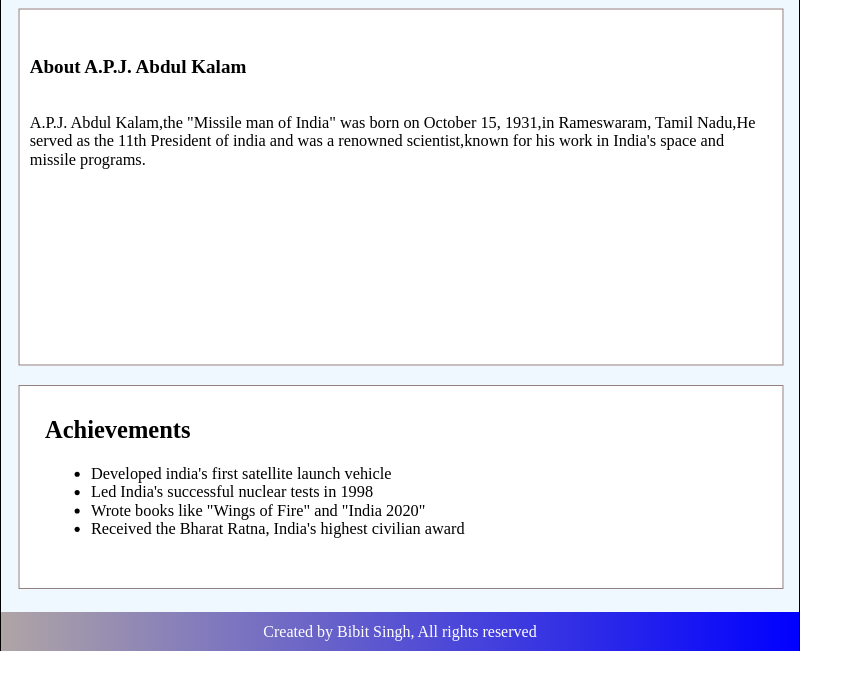
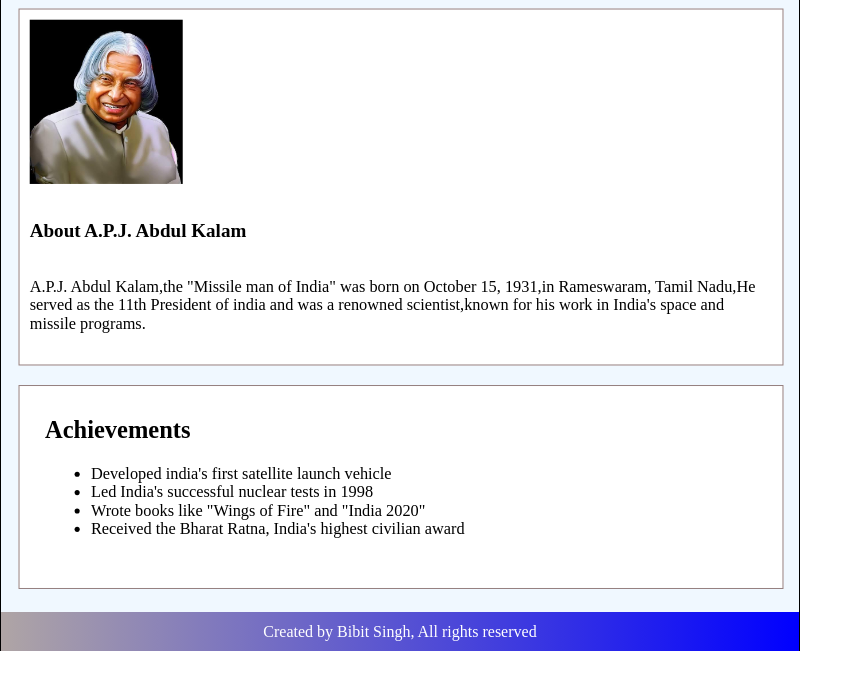
Before and after one commit to BibitSingh76/abdul-kalam-tribute-page, a plain HTML site: page index.html in a window 1280 px wide. Shown: the part 49-738 px from the top of the page, without its empty margins (0-863 px from the left). Drawn offline with Linux system fonts and the light colour scheme.

Commit message:
Update index.html

```diff
--- a/index.html
+++ b/index.html
@@ -11,7 +11,7 @@
         <h1 class="h">Tribute to A.P.J. Abdul Kalam</h1>
 
         <div class="box1">
-        <img src="apj abdul kalam.jpg " width="150px" class="I" id="IMG" alt="">
+        <img src="kalam.jpg " width="150px" class="I" id="IMG" alt="">
         <h3 class="I">About A.P.J. Abdul Kalam</h3>
         <p class="I">
             A.P.J. Abdul Kalam,the "Missile man of India" was born on October 15, 1931,in Rameswaram, Tamil Nadu,He <br>
```
